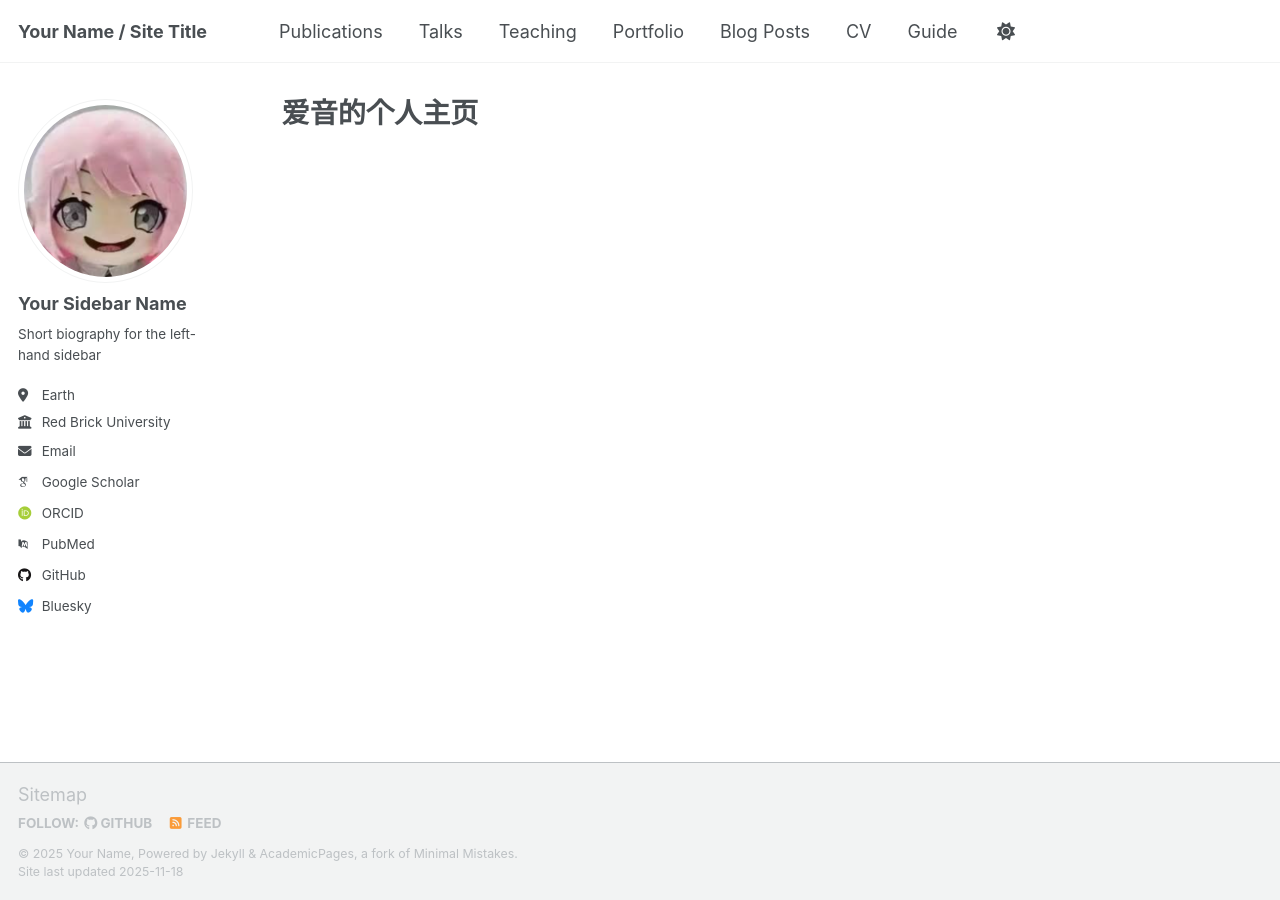
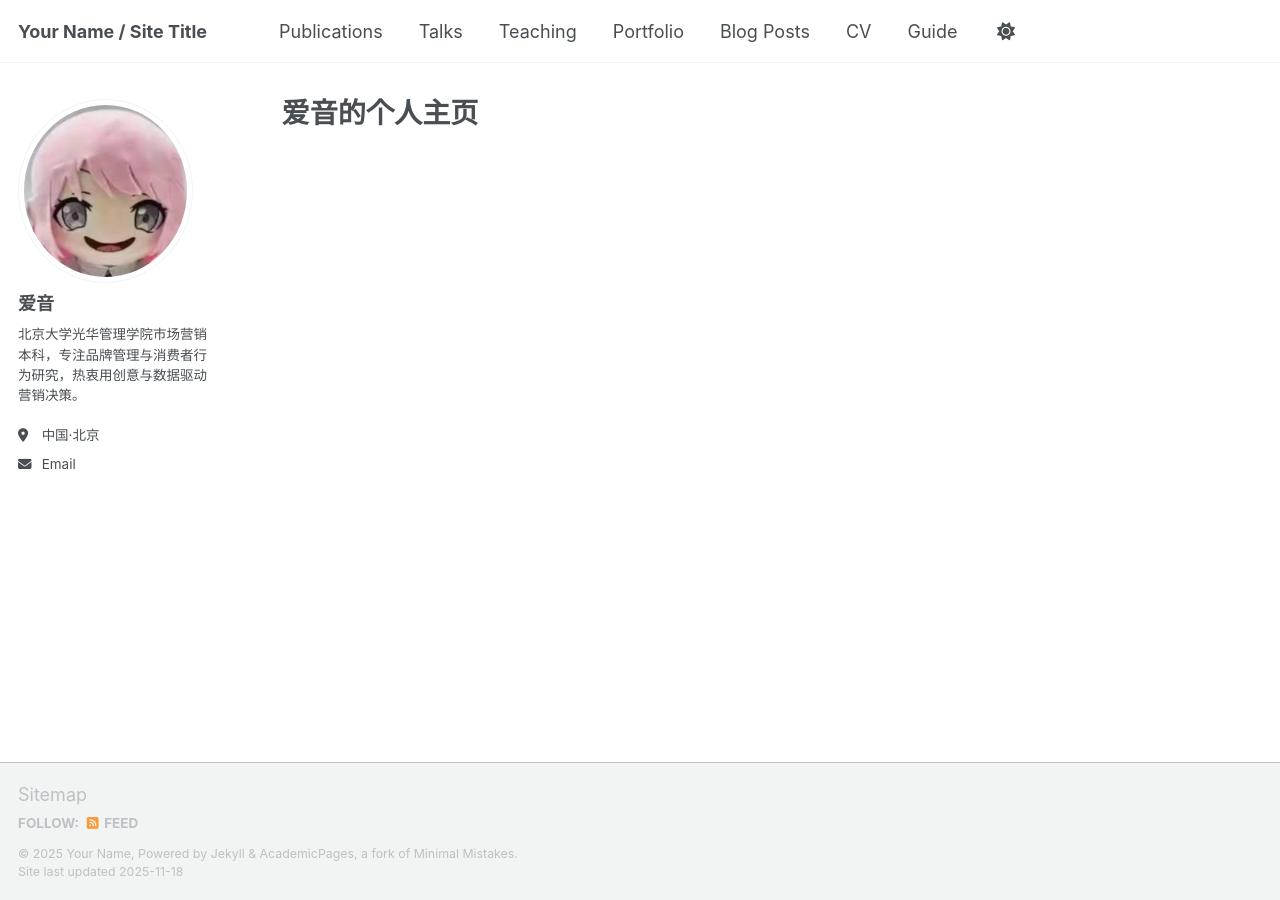
Before and after one commit to knight-flash/knight-flash.github.io, a Jekyll site: the page built from _pages/about.md, in a window 1280 px wide. Built offline with Jekyll 4.4.1, drawn with Linux system fonts in a browser that asks for light colours; some web fonts are replaced; a script that is not in the unit is left out.

Commit message:
Revise author section in _config.yml
Updated author information with personal details in Chinese.

```diff
--- a/_config.yml
+++ b/_config.yml
@@ -20,63 +20,21 @@ repository               : "knight-flash/knight-flash.github.io" # 已修正：
 # Site Author - The following control what appear as part of the author content on the side bar.
 #               If a field is blank the icon and link will not appear, otherwise it will be shown.
 #               Additional customization can be done by editing /_includes/author-profile.html
+# 作者信息（替换原有author块）
 author:
-  # Biographic information
-  avatar           : "aiyin.png"
-  name             : "Your Sidebar Name"
-  pronouns         : # example: "she/her"
-  bio              : "Short biography for the left-hand sidebar"
-  location         : "Earth"
-  employer         : "Red Brick University"
-  uri              : # URL
-  email            : "none@example.org"
-
-  # Academic websites
-  academia         : # URL
-  arxiv            : # URL - Update with the correct link to your profile
-  googlescholar    : "https://scholar.google.com/citations?user=PS_CX0AAAAAJ" # 建议更新为您的 Google Scholar ID
-  inspire-hep      : # URL
-  impactstory      : # URL
-  orcid            : "https://orcid.org/yourorcidurl" # 建议更新为您的 ORCID
-  semantic         : # URL
-  pubmed           : "https://www.ncbi.nlm.nih.gov/pubmed/?term=john+snow" # 建议更新为您的 PubMed 链接
-  researchgate     : # URL
-  scopus           : # URL
-
-  # Repositories and software development
-  bitbucket        : # Username - Update with your username on the site
-  codepen          : # Username
-  dribbble         : # Username
-  github           : "academicpages" # 建议更新为您的 GitHub 用户名
-  kaggle           : # Username
-  stackoverflow    : # User number or user number and name (i.e., use "1" or "1/jeff-atwood")
-
-  # Social media
-  artstation       : # Username
-  bluesky          : "bsky.app" # Replace this with you Bluesky username
-  facebook         : # Username
-  flickr           : # Username
-  foursquare       : # Username
-  goodreads        : # Username
-  google_plus      : # Username
-  keybase          : # Username
-  instagram        : # Username
-  lastfm           : # Username
-  linkedin         : # Username
-  mastodon         : # URL
-  medium           : # URL
-  pinterest        : # Username
-  soundcloud       : # Username
-  steam            : # Username
-  telegram         : # URL
-  tumblr           : # Username
-  twitter          : # Username for X / Twitter
-  vine             : # Username
-  weibo            : # Username
-  wikipedia        : # Username
-  xing             : # Username
-  youtube          : # Username
-  zhihu            : # Username
+  name: "爱音"
+  avatar: "aiyin.png" # 若您有头像，替换为图片路径；若无，可删除此行或保留默认
+  bio: "北京大学光华管理学院市场营销本科，专注品牌管理与消费者行为研究，热衷用创意与数据驱动营销决策。"
+  location: "中国·北京"
+  email: "aiyin_pku@fictional.com"
+  phone: "138-1000-xxxx"
+  links:
+    - label: "Email"
+      icon: "fas fa-envelope"
+      url: "mailto:aiyin_pku@fictional.com"
+    - label: "GitHub" # 若您有GitHub账号，可添加链接；若无，可删除
+      icon: "fab fa-github"
+      url: "https://github.com/knight-flash"
 
 # Publication Category - The following the list of publication categories and their headings
 publication_category:
```
